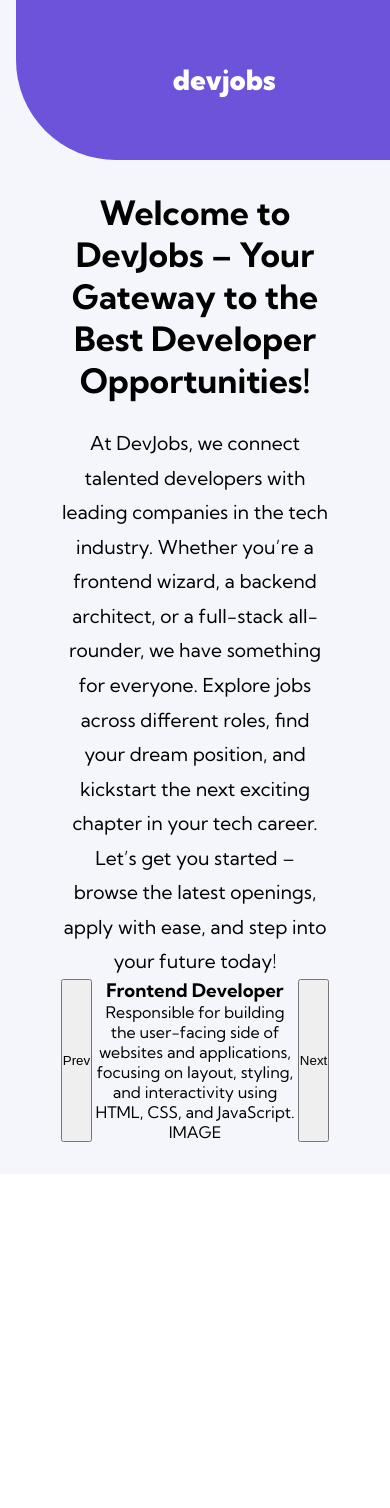
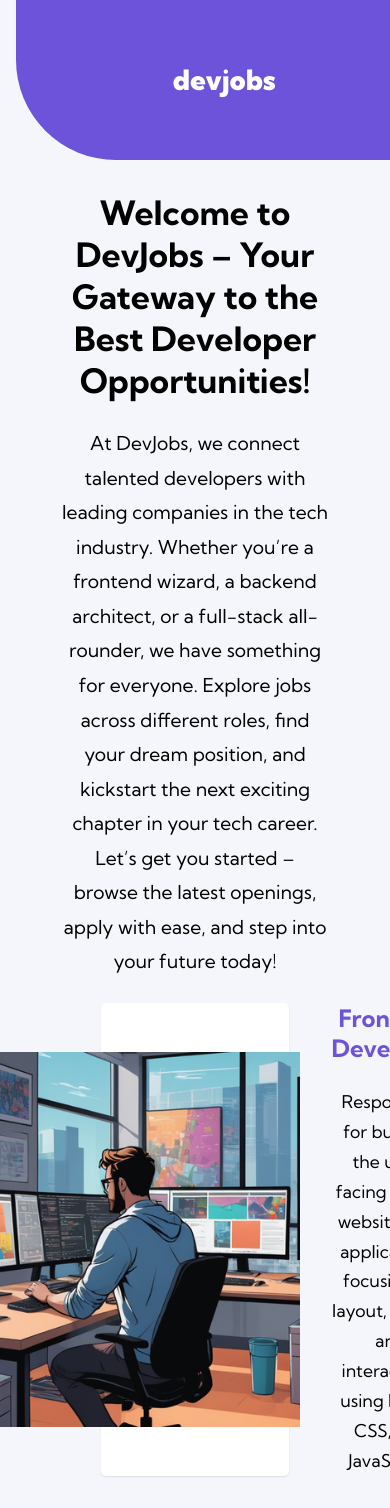
Before and after one commit to KseniiaErnest/devjobs-react, a React (Create React App) app: page / in a window 390 px wide. Shown: the top 1508 px of the page. Before the commit the page ends 1174 px from the top, so only its background shows below. Built offline with nearby package versions, Linux system fonts and the light colour scheme.

Commit message:
Almost finished homepage, next responsiveness

```diff
--- a/public/data-roles.json
+++ b/public/data-roles.json
@@ -3,13 +3,13 @@
     "id": 1,
     "role": "Frontend Developer",
     "description": "Responsible for building the user-facing side of websites and applications, focusing on layout, styling, and interactivity using HTML, CSS, and JavaScript.",
-    "image": "path-to-frontend-image.jpg"
+    "image": "/assets/front.png"
   },
   {
     "id": 2,
     "role": "Backend Developer",
     "description": "Works on the server-side of web applications, handling databases, server logic, and APIs to ensure smooth data flow and security.",
-    "image": "path-to-backend-image.jpg"
+    "image": "/assets/backend.png"
   },
   {
     "id": 3,
--- a/src/App.css
+++ b/src/App.css
@@ -120,8 +120,6 @@ nav {
   object-fit: contain;
 }
 
-
-
 .jobs-list--item-position:hover {
   color: #9daec2;
   transition: all 0.3s;
@@ -145,7 +143,6 @@ nav {
   height: 100%;
   box-shadow: rgba(27, 31, 35, 0.04) 0px 1px 0px,
     rgba(255, 255, 255, 0.25) 0px 1px 0px inset;
-
 }
 
 .search-input:focus {
@@ -354,6 +351,10 @@ nav {
 
 .homepage-container--main {
   width: 75%;
+  display: flex;
+  flex-direction: column;
+  align-items: center;
+  justify-content: center;
   margin: 0 auto;
   margin-top: 2rem;
 }
@@ -369,8 +370,61 @@ nav {
 }
 
 .homepage-container--slider {
+  width: 70%;
   display: flex;
+  justify-content: center;
+  align-items: center;
+  margin-top: 1.5rem;
+  background-color: #fff;
+  border-radius: 0.3rem;
+  box-shadow: rgba(0, 0, 0, 0.1) 0px 1px 2px 0px;
+}
 
+.role-container {
+display: flex;
+align-items: center;
+gap: 1.5rem;
+}
+
+.role-description {
+  padding: 0 1rem 0 0.5rem;
+}
+
+.role-description > h3 {
+font-size: 1.5rem;
+color: #6c53da;
+margin-bottom: 1.5rem;
+}
+
+.role-description > p {
+font-size: 1.1rem;
+line-height: 1.7;
+
+}
+
+.btn--slider {
+  align-self: stretch;
+  background-color: #6c53da;
+  color: #fff;
+  padding: 0.5rem;
+  font-size: 1.5rem;
+  border: none;
+  cursor: pointer;
+  transition: all 0.3s;
+}
+
+.btn--slider:hover {
+background-color: #6c53dae8;
+}
+
+.border-left {
+  border-top-left-radius: 0.3rem;
+  border-bottom-left-radius: 0.3rem;
+}
+
+.border-right {
+  border-top-right-radius: 0.3rem;
+  border-bottom-right-radius: 0.3rem;
 }
 
 /*  SLIDER */
@@ -408,7 +462,7 @@ nav {
 
 /* Input icons */
 .input-wrapper {
-position: relative;
+  position: relative;
 }
 
 .svg-search {
@@ -426,7 +480,6 @@ position: relative;
   transform: translate(-50%);
   pointer-events: none;
 }
-
 
 /* DARK MODE */
 
@@ -467,6 +520,24 @@ body.dark-mode .text-dark--mode {
   color: #f4f6fbe1;
 }
 
+body.dark-mode .homepage-container--welcome > h2 {
+  color: #dbd6f5;
+}
+
+body.dark-mode .homepage-container--welcome > p {
+  color: #9daec2;
+}
+
+body.dark-mode .homepage-container--slider {
+  background-color: #19202d;
+}
+
+body.dark-mode .role-description > p {
+  color: #dbd6f5;
+}
+
+
+
 /*
 
 */
--- a/src/pages/Homepage.js
+++ b/src/pages/Homepage.js
@@ -52,18 +52,21 @@ Let’s get you started – browse the latest openings, apply with ease, and ste
       </div>
 
       <div className='homepage-container--slider'>
-        <button onClick={prevRole}>Prev</button>
-        <div>
+        <button className='btn--slider border-left' onClick={prevRole}>&larr;</button>
+        <div className='role-container'>
         {dataRoles.length > 0 && (
           <>
+
+          <img src={dataRoles[role].image} alt='logo'/>
+          <div className='role-description'>
           <h3>{dataRoles[role].role}</h3>
           <p>{dataRoles[role].description}</p>
-          <p>IMAGE</p>
+          </div>
           </>
         )}
 
         </div>
-        <button onClick={nextRole}>Next</button>
+        <button className='btn--slider border-right' onClick={nextRole}>&rarr;</button>
       </div>
     </div>
   )
```
Also changed, not shown: public/assets/backend.png (added), public/assets/front.png (added).
